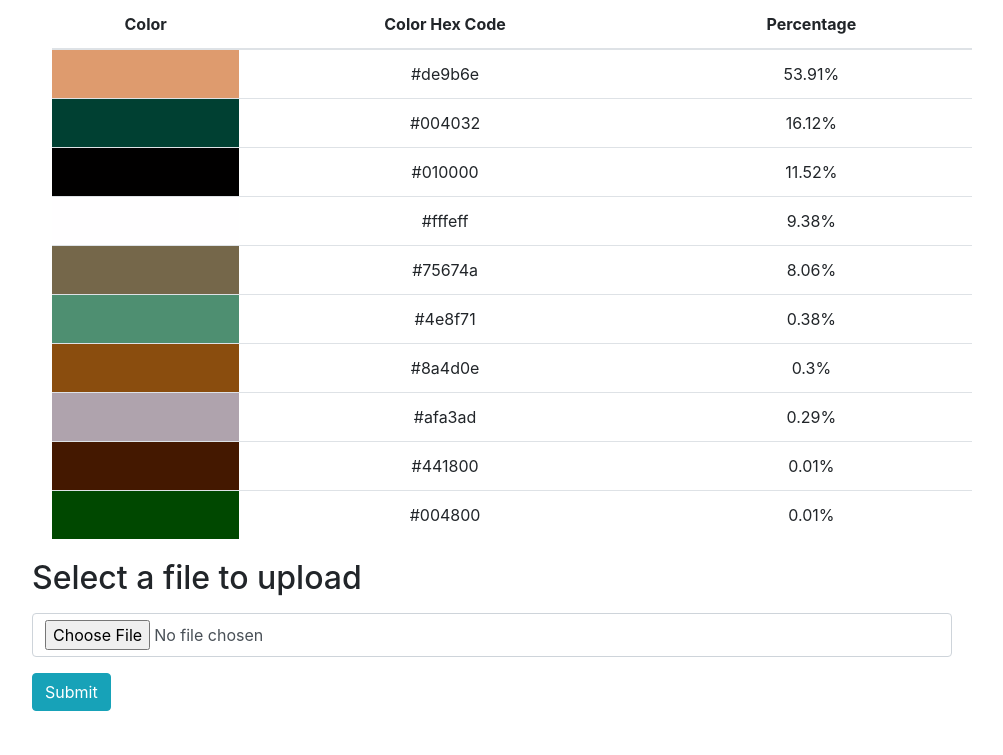
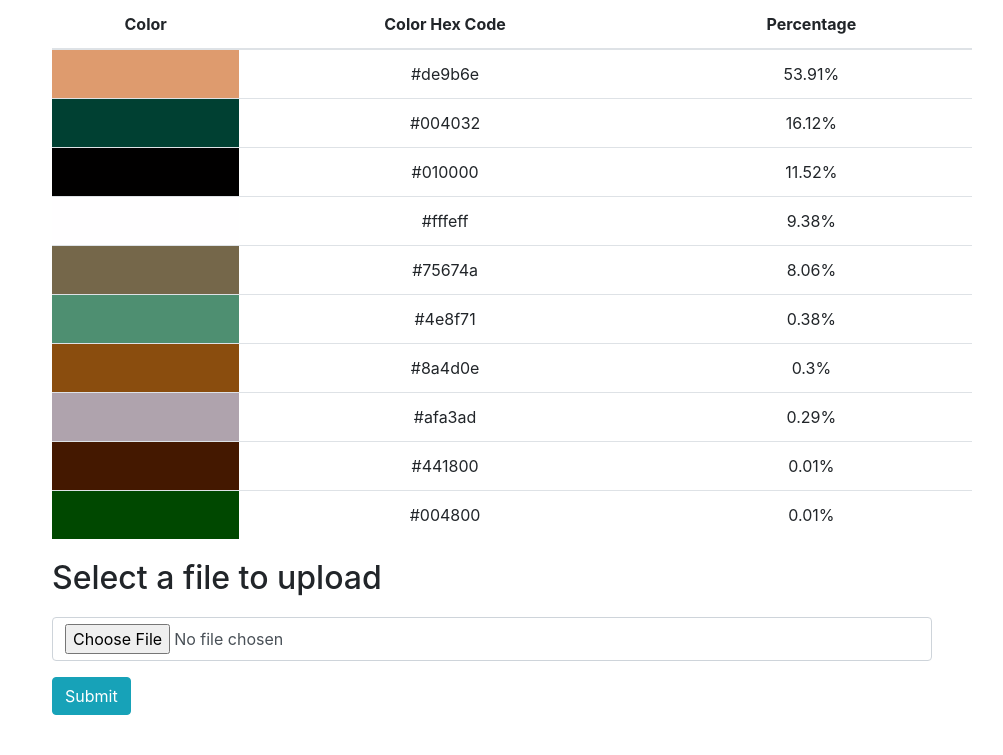
Before and after one commit to jasonaik/image-color-palette-generator-website, a Flask app: page / in a window 1280 px wide. Shown: the part 470-1225 px from the top of the page, without its empty margins (148-1151 px from the left). Before the commit the page ends 1181 px from the top, so only its background shows below. Run offline with Flask 2, Linux system fonts and the light colour scheme; some libraries are stand-ins or nearby versions.

Commit message:
Fix asymmetry of index.html again

```diff
--- a/templates/index.html
+++ b/templates/index.html
@@ -66,8 +66,8 @@
 
                 </table>
 
-                <h2>Select a file to upload</h2>
-                <p>
+                <h2 class="element-margin">Select a file to upload</h2>
+                <p class="element-margin">
                     {% with messages = get_flashed_messages() %}
                       {% if messages %}
                         <ul>
@@ -79,7 +79,7 @@
                     {% endwith %}
                 </p>
 
-                <form method="post" action="/{{filename}}" enctype="multipart/form-data">
+                <form method="post" action="/{{filename}}" enctype="multipart/form-data" class="element-margin">
                     <dl>
                         <p>
                             <input type="file" name="file" class="form-control" autocomplete="off" required>
```
